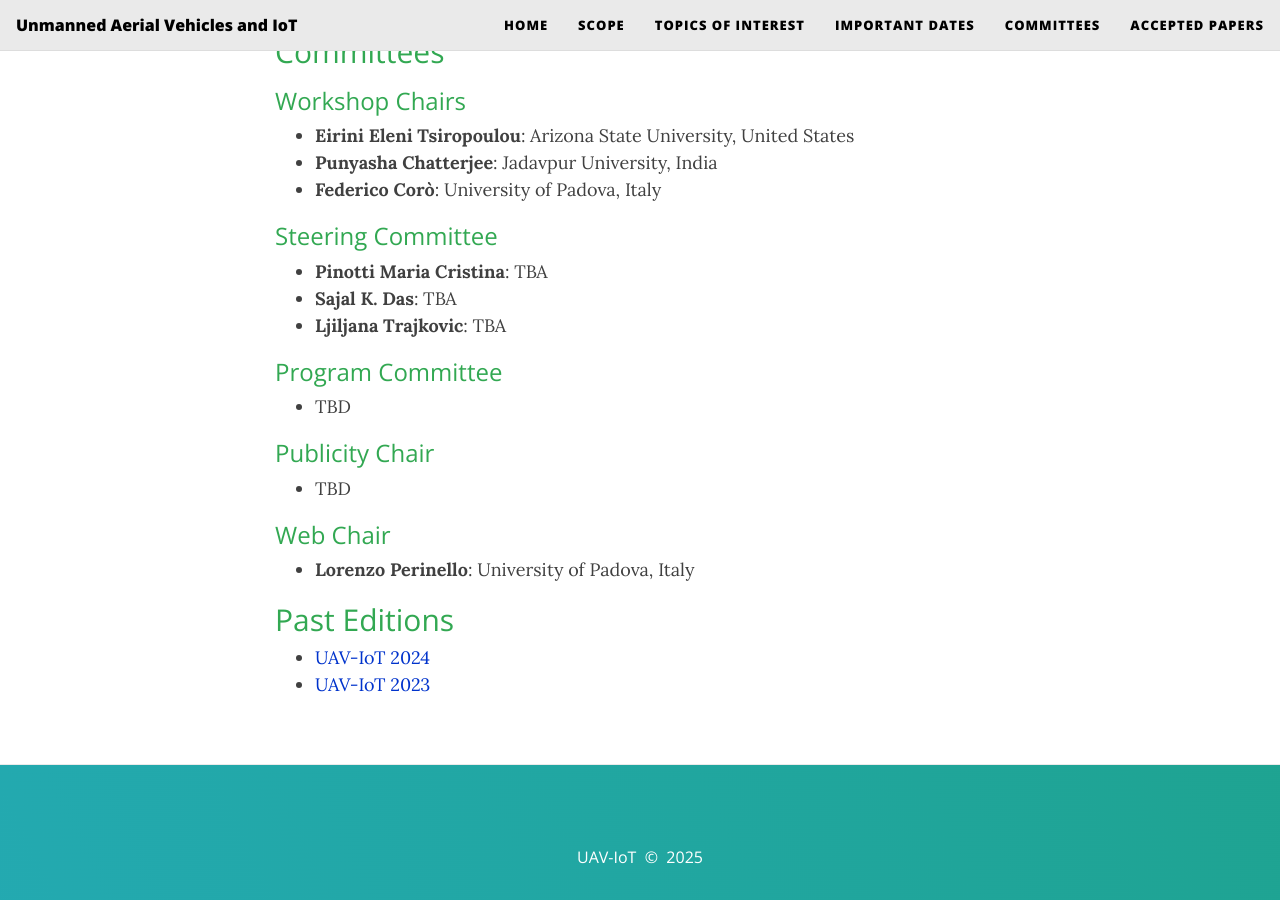
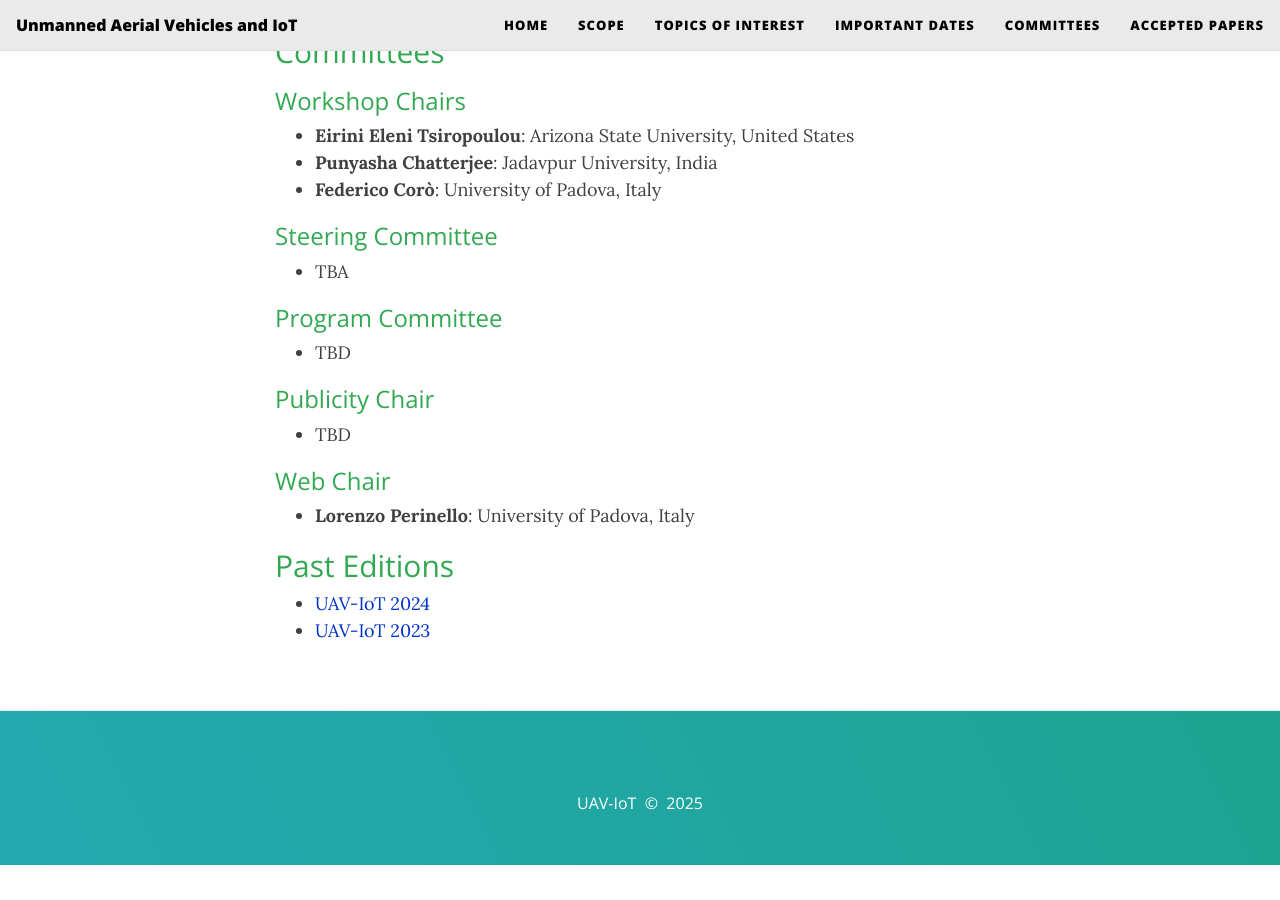
Before and after one commit to uav-iot/uav-iot.github.io, a Jekyll site: the page built from index.md, in a window 1280 px wide and 900 px high, scrolled down 2804 px. Built offline with Jekyll 4.4.1, drawn with Linux system fonts in a browser that asks for light colours; nearby versions of some CDN libraries; after the commit the page ends 3669 px from its top, so only the background shows below that.

Commit message:
fix Steering Committee

```diff
--- a/index.md
+++ b/index.md
@@ -94,9 +94,7 @@ be published in the workshop proceedings.
 
 ### Steering Committee
 {: style="color:#32a852"}
-- **Pinotti Maria Cristina**: TBA
-- **Sajal K. Das**: TBA
-- **Ljiljana Trajkovic**: TBA
+- TBA
 
 ### Program Committee
 {: style="color:#32a852"}
```
